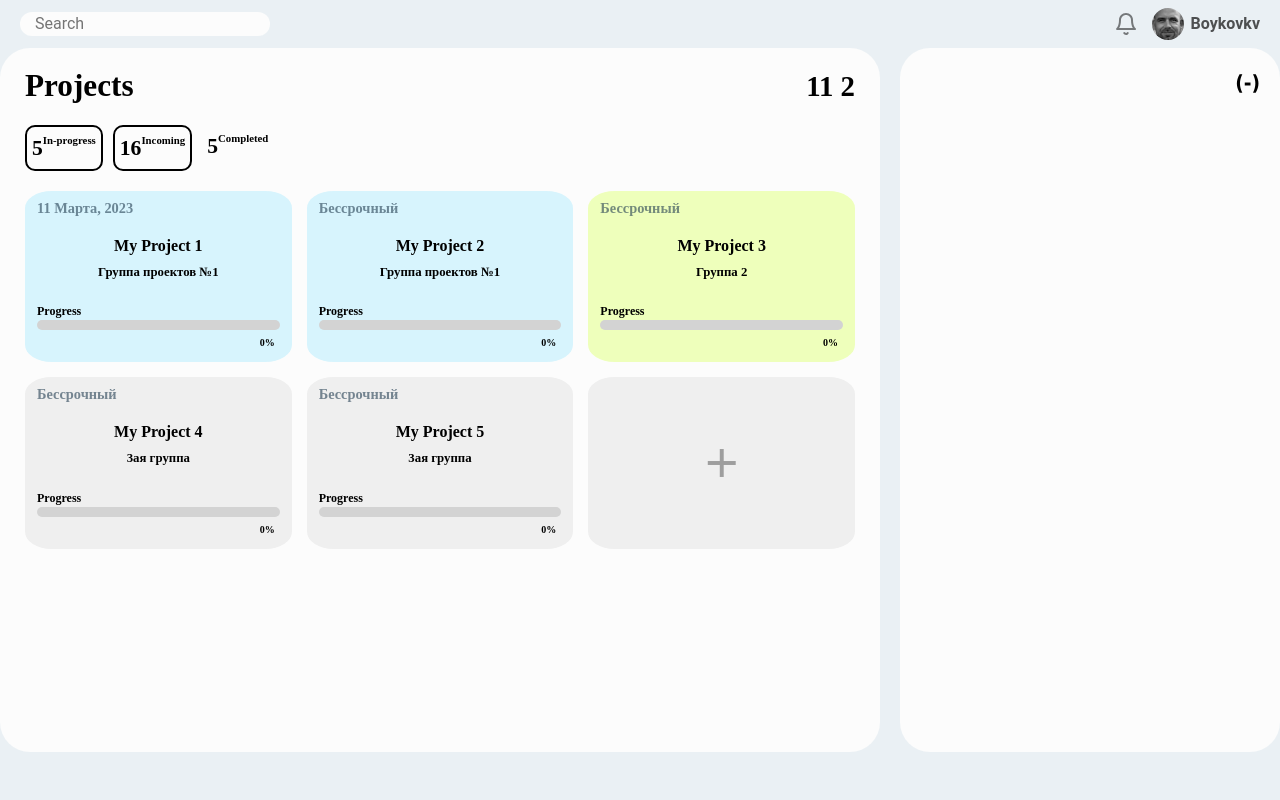
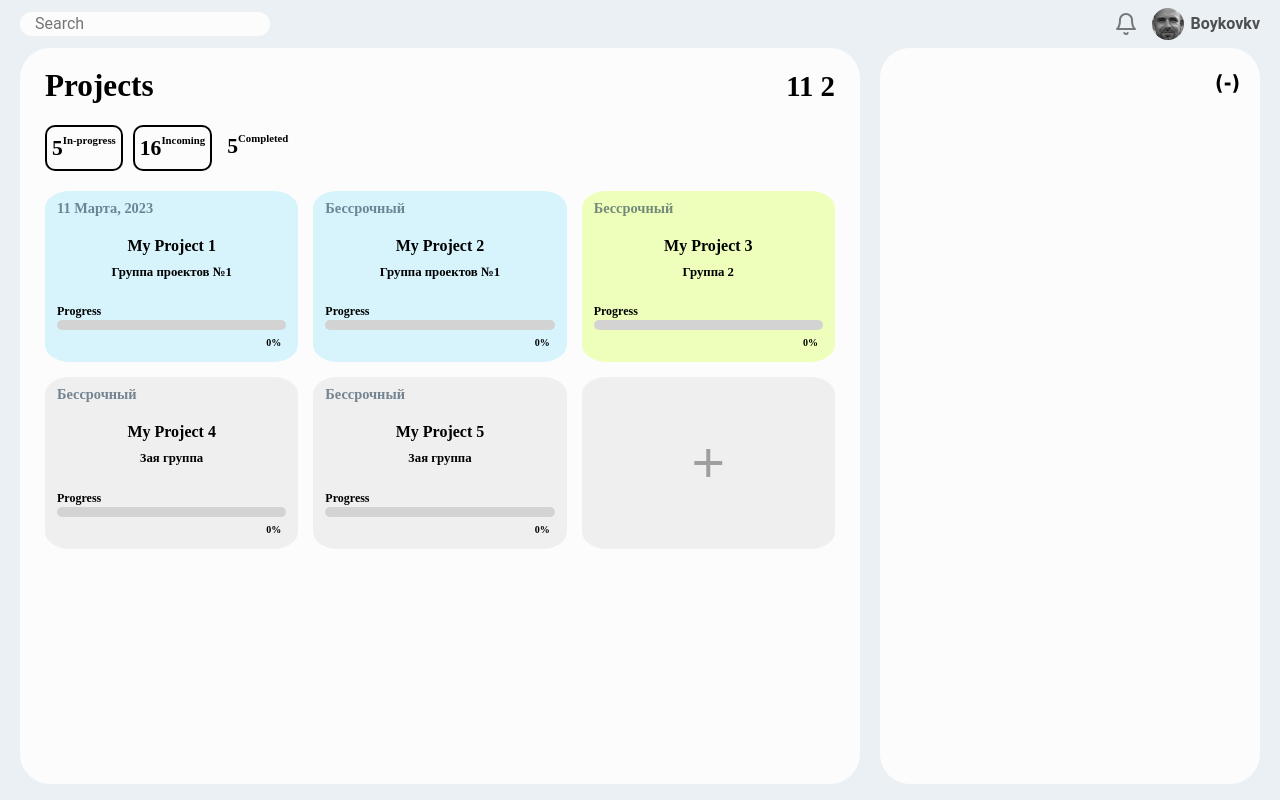
Before and after one commit to boykoxvb/project-manager, a Vue app: page / in a window 1280 px wide. Built offline with nearby package versions, Linux system fonts and the light colour scheme.

Commit message:
Падинги для мейн контейнеров

```diff
--- a/src/components/ProjectsPanel.vue
+++ b/src/components/ProjectsPanel.vue
@@ -119,8 +119,8 @@ export default defineComponent ({
   font-size: 24px;
   background-color: rgba($color: #fcfcfc, $alpha: 1.0);
   border-radius: 30px;
-  min-height: 88vh;
-  max-height: 88vh;
+  min-height: 92vh;
+  max-height: 92vh;
   padding: 15px;
   box-sizing: border-box;
   display: flex;
--- a/src/components/RedactorPanel.vue
+++ b/src/components/RedactorPanel.vue
@@ -76,7 +76,8 @@ export default defineComponent ({
 <style lang="scss" scoped>
 .redactor-panel {
     position: relative;
-    max-height: 88vh;
+    min-height: 92vh;
+    max-height: 92vh;
     min-width: 380px;
     display: flex;
     height: 100%;
--- a/src/store/modules/Projects.ts
+++ b/src/store/modules/Projects.ts
@@ -48,7 +48,7 @@ const Projects: Module<IProjectsState, IRootState> = {
             Group1.projects[1].addTask(new ProjectManager.Task('uuid', 'Убрать стол'))
 
             Group2.projects[0].addTask(new ProjectManager.Task('uuid', 'Купить ручку'))
-            Group2.projects[0].addTask(new ProjectManager.Task('uuid', 'Отъебать сучку'))
+            Group2.projects[0].addTask(new ProjectManager.Task('uuid', 'Сделать дела'))
 
             Group3.projects[0].addTask(new ProjectManager.Task('uuid', 'Купить сок'))
             Group3.projects[0].addTask(new ProjectManager.Task('uuid', 'Оказался носок'))
--- a/src/views/TestView.vue
+++ b/src/views/TestView.vue
@@ -113,6 +113,7 @@ export default defineComponent({
     }
 
     .content {
+      padding: 0 20px;
       flex-grow: 1;
       height: 94vh;
       box-sizing: border-box;
```
